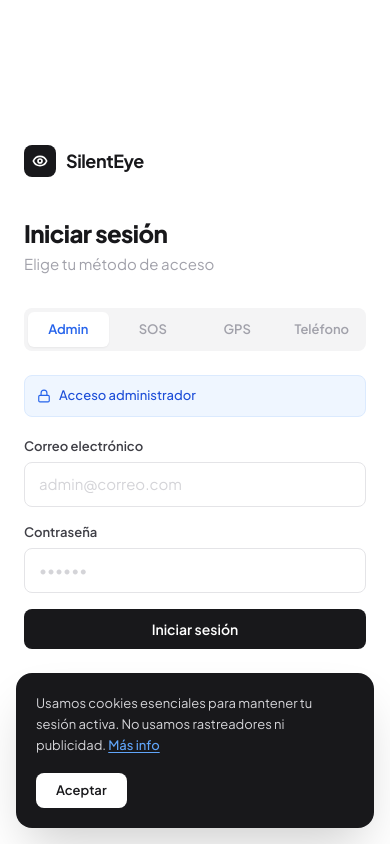
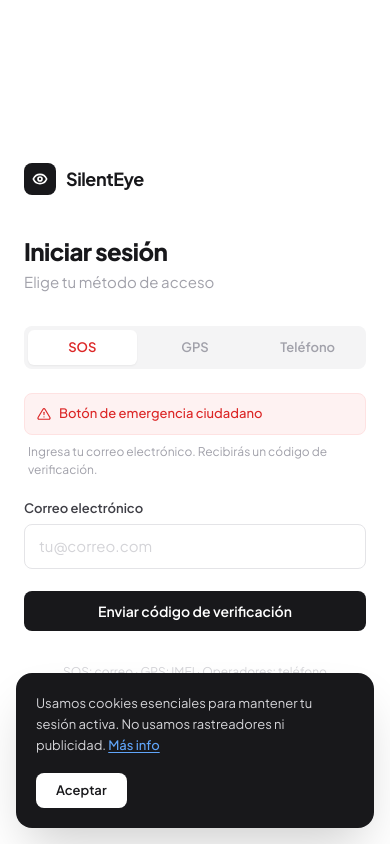
Before and after one commit to issacfiesco66-dot/SilentEye, a Next.js app in the folder frontend/: page /login in a window 390 px wide. Built offline with nearby package versions, Linux system fonts and the light colour scheme.

Commit message:
fix: remove admin tab from login page - admin uses phone OTP

```diff
--- a/frontend/app/login/page.tsx
+++ b/frontend/app/login/page.tsx
@@ -19,7 +19,7 @@ export default function LoginPage() {
 
 function LoginContent() {
   const router = useRouter();
-  const [method, setMethod] = useState<LoginMethod>('admin');
+  const [method, setMethod] = useState<LoginMethod>('email');
   const [step, setStep] = useState<'input' | 'otp'>('input');
   const [imei, setImei] = useState('');
   const [phone, setPhone] = useState('');
@@ -212,12 +212,6 @@ function LoginContent() {
           {/* Method tabs */}
           <div className="flex gap-1 mb-6 p-1 bg-zinc-100 rounded-lg">
             <button
-              onClick={() => { setMethod('admin'); resetForm(); }}
-              className={`flex-1 py-2 rounded-md text-[13px] font-semibold transition-all ${method === 'admin' ? 'bg-white text-blue-600 shadow-sm' : 'text-zinc-400 hover:text-zinc-600'}`}
-            >
-              Admin
-            </button>
-            <button
               onClick={() => { setMethod('email'); resetForm(); }}
               className={`flex-1 py-2 rounded-md text-[13px] font-semibold transition-all ${method === 'email' ? 'bg-white text-red-600 shadow-sm' : 'text-zinc-400 hover:text-zinc-600'}`}
             >
@@ -239,40 +233,7 @@ function LoginContent() {
 
           {/* Form */}
           <div>
-            {method === 'admin' ? (
-              <>
-                <div className="space-y-2 mb-5">
-                  <div className="flex items-center gap-2 px-3 py-2.5 bg-blue-50 border border-blue-100 rounded-lg">
-                    <svg width="14" height="14" viewBox="0 0 24 24" fill="none" stroke="#2563eb" strokeWidth="2" strokeLinecap="round" strokeLinejoin="round"><rect width="18" height="11" x="3" y="11" rx="2" ry="2"/><path d="M7 11V7a5 5 0 0 1 10 0v4"/></svg>
-                    <span className="text-[13px] text-blue-700 font-medium">Acceso administrador</span>
-                  </div>
-                </div>
-                <label className="block text-[13px] font-semibold text-zinc-700 mb-1.5">Correo electrónico</label>
-                <input
-                  type="email"
-                  value={email}
-                  onChange={(e) => setEmail(e.target.value)}
-                  placeholder="admin@correo.com"
-                  className="w-full px-3.5 py-2.5 rounded-lg bg-white border border-zinc-200 text-zinc-900 placeholder-zinc-300 text-[15px] focus:ring-2 focus:ring-blue-600/20 focus:border-blue-600 outline-none transition-all mb-4"
-                />
-                <label className="block text-[13px] font-semibold text-zinc-700 mb-1.5">Contraseña</label>
-                <input
-                  type="password"
-                  value={password}
-                  onChange={(e) => setPassword(e.target.value)}
-                  placeholder="••••••"
-                  onKeyDown={(e) => e.key === 'Enter' && loginWithPassword()}
-                  className="w-full px-3.5 py-2.5 rounded-lg bg-white border border-zinc-200 text-zinc-900 placeholder-zinc-300 text-[15px] focus:ring-2 focus:ring-blue-600/20 focus:border-blue-600 outline-none transition-all mb-4"
-                />
-                <button
-                  onClick={loginWithPassword}
-                  disabled={loading}
-                  className="w-full py-2.5 rounded-lg bg-zinc-900 hover:bg-zinc-800 text-white text-sm font-semibold disabled:opacity-40 transition-colors"
-                >
-                  {loading ? 'Ingresando...' : 'Iniciar sesión'}
-                </button>
-              </>
-            ) : step === 'input' ? (
+            {step === 'input' ? (
               <>
                 {method === 'email' && (
                   <div className="space-y-2 mb-5">
```
